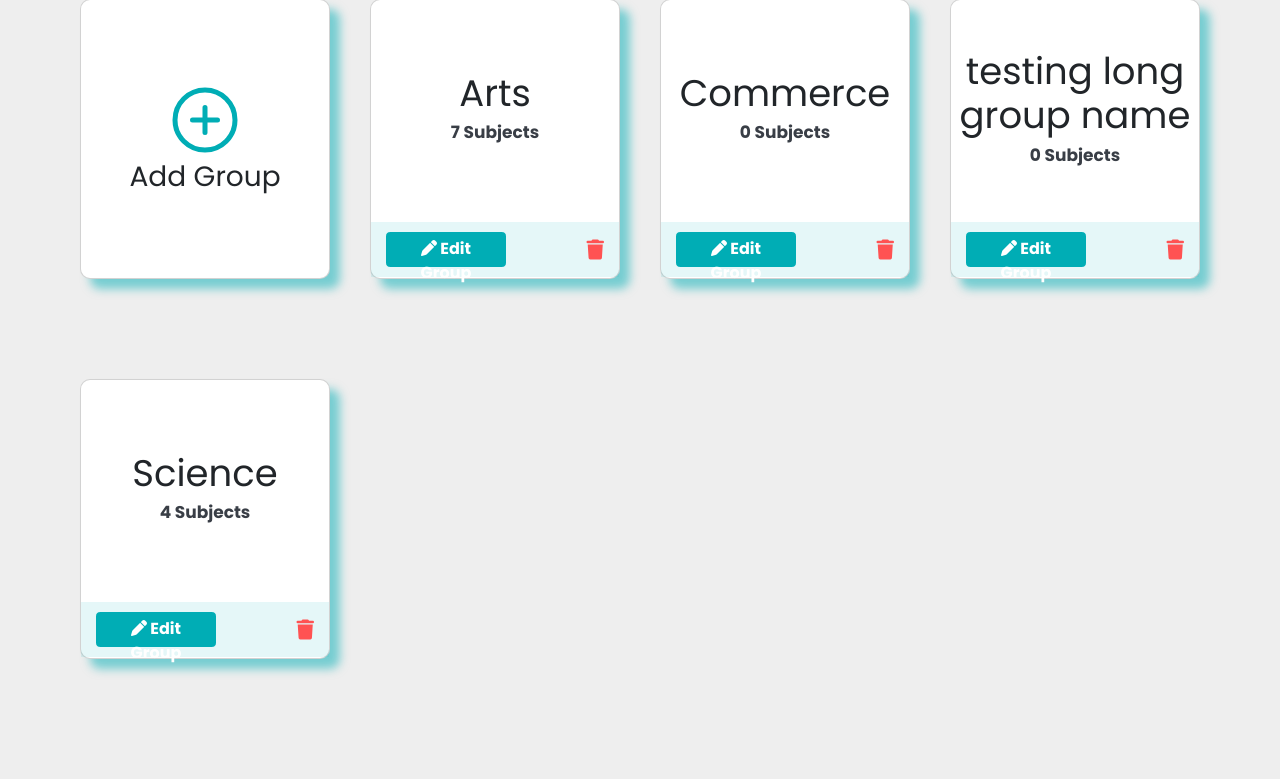
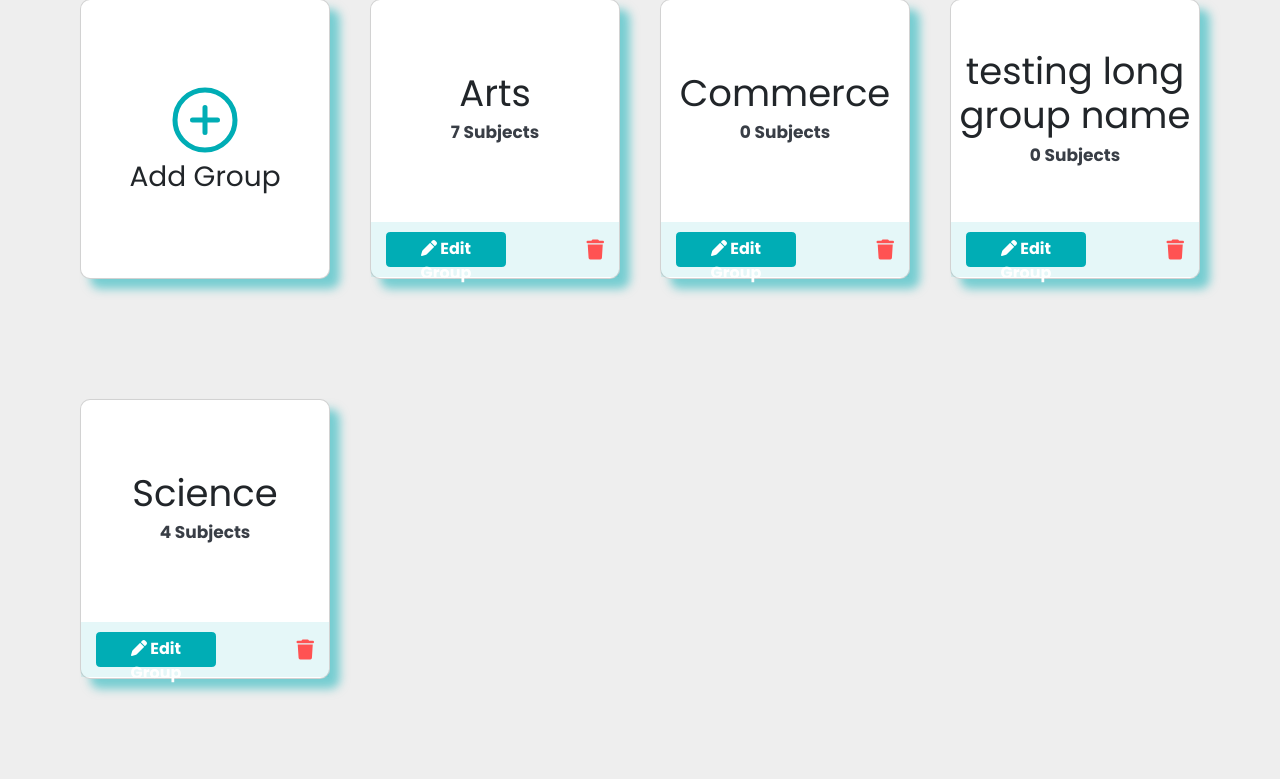
Before and after one commit to Bidyut-Kr-Das/Institute_project, a PHP site: page /group_add.php in a window 1280 px wide. Shown: the part 118-897 px from the top of the page. Run offline with PHP 8.4, Linux system fonts and the light colour scheme; the visitor is signed in with stand-in values (Sample User, id 1); data comes from the database, SQL or seed files in the repository.

Commit message:
Update style.css

```diff
--- a/css/style.css
+++ b/css/style.css
@@ -64,7 +64,7 @@
     /* flex-direction: row; */
     justify-content: center;
 
-    gap: 0 4rem;
+    gap: 4rem 4rem;
     grid-template-columns: repeat(auto-fill, 25rem);
 }
 
```
